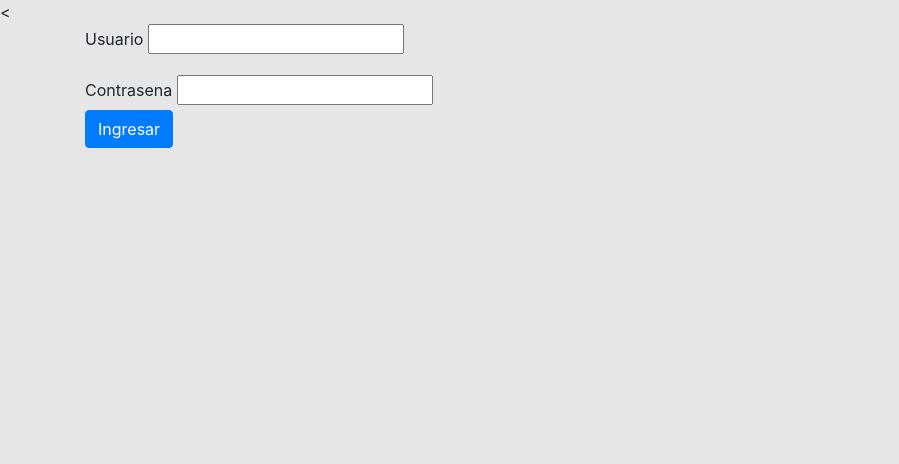
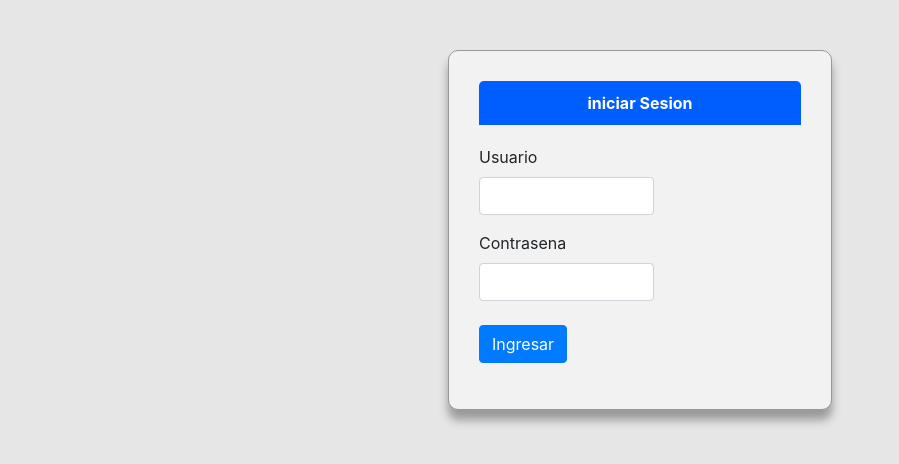
Before and after one commit to oscar-L97/proyectoPython, a Django app: page /accounts/login/ in a window 1280 px wide. Shown: the part 56-520 px from the top of the page, without its empty margins (0-899 px from the left). Run offline with Django 3.2, Linux system fonts and the light colour scheme; some libraries are stand-ins or nearby versions.

Commit message:
Agregue estilo al formulario de login

```diff
--- a/estacionamiento/templates/registration/login.html
+++ b/estacionamiento/templates/registration/login.html
@@ -4,20 +4,23 @@
 
 {% block content %}
 
-<<!DOCTYPE html>
+<!DOCTYPE html>
 <html lang="en" dir="ltr">
   <head>
     <meta charset="utf-8">
     <title></title>
   </head>
   <body>
-    <form class="container" method="post">
+    <form class="container cont-estilo" method="post" style="width: 30%;">
       {% csrf_token %}
+
+      <header class="header-estilo"><strong>iniciar Sesion</strong></header>
+
       <div class="row">
         <div class="col-md-7">
           <div class="form-group">
             <label>Usuario</label>
-            <input type="text" class="from-control" name="username">
+            <input type="text" class="form-control" name="username">
           </div>
         </div>
       </div>
@@ -25,13 +28,14 @@
         <div class="col-md-7">
           <div class="from-group">
             <label>Contrasena</label>
-            <input type="password" name="password">
+            <input type="password" class="form-control" name="password">
           </div>
         </div>
       </div>
       <div class="row">
         <div class="col-md-8">
           <div class="form-group">
+            <br>
             <button type="submit" name="button" class="btn btn-primary">Ingresar</button>
           </div>
         </div>
```
